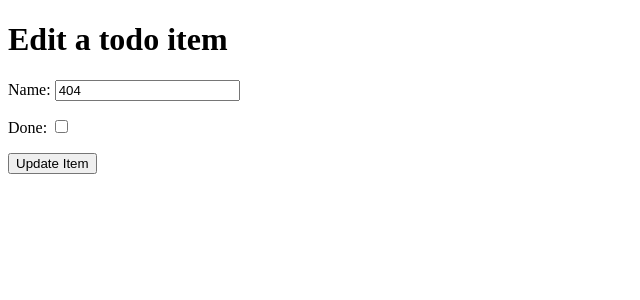
After one commit to Flora-King/hello-django, a Django app: page /edit/15 in a window 1280 px wide. The commit adds this page. Shown: the top 300 px of the page, without its empty margins (0-640 px from the left). Run offline with Django 3.2, Linux system fonts and the light colour scheme; data comes from the database, SQL or seed files in the repository; both versions use the stored data as it was after the commit.

Commit message:
Add data editing functionality for user

```diff
--- a/django_todo/urls.py
+++ b/django_todo/urls.py
@@ -15,11 +15,12 @@ Including another URLconf
 """
 from django.contrib import admin
 from django.urls import path
-from todo.views import get_todo_list, add_item
+from todo.views import get_todo_list, add_item, edit_item
 
 
 urlpatterns = [
     path('admin/', admin.site.urls),
     path('', get_todo_list, name='get_todo_list'),
-    path('add', add_item, name='add')
+    path('add', add_item, name='add'),
+    path('edit/<item_id>', edit_item, name='edit')
 ]
--- /dev/null
+++ b/todo/templates/todo/edit_item.html
@@ -0,0 +1,23 @@
+
+<!DOCTYPE html>
+<html lang="en">
+<head>
+    <meta charset="UTF-8">
+    <meta name="viewport" content="width=device-width, initial-scale=1.0">
+    <title>Document</title>
+</head>
+<body>
+    <h1>Edit a todo item</h1>
+    <form method="POST">
+        {% csrf_token %}
+        {{ form.as_p }}
+        <div>
+            <p>
+                <button type="submit">Update Item</button>
+            </p>
+        </div>
+    </form>
+
+
+</body>
+</html>
--- a/todo/templates/todo/todo_list.html
+++ b/todo/templates/todo/todo_list.html
@@ -17,11 +17,15 @@
                 {% else %}
                     <td>{{ item.name }}</td>
                 {% endif %}
+                    <td>
+                        <a href="/edit/{{ item.id }}"><button>Edit</button></a>
+                    </td>
                 </tr>
                 {% empty %}
                 <tr>
                     <td>You have nothing to do</td>
                 </tr>
+
             {% endfor %}
         </table>
         <a href="/add">Add an Item</a>
--- a/todo/views.py
+++ b/todo/views.py
@@ -1,4 +1,4 @@
-from django.shortcuts import render, redirect
+from django.shortcuts import render, redirect, get_object_or_404
 from .models import Item
 from .forms import ItemForm
 
@@ -22,3 +22,16 @@ def add_item(request):
         'form': form
     }
     return render(request, 'todo/add_item.html', context)
+
+def edit_item(request, item_id):
+    item = get_object_or_404(Item, id=item_id)
+    if request.method == 'POST':
+        form = ItemForm(request.POST, instance=item)
+        if form.is_valid():
+            form.save()
+            return redirect('get_todo_list')
+    form = ItemForm(instance=item)
+    context = {
+        'form': form
+    }
+    return render(request, 'todo/edit_item.html', context)
```
Also changed, not shown: db.sqlite3.
